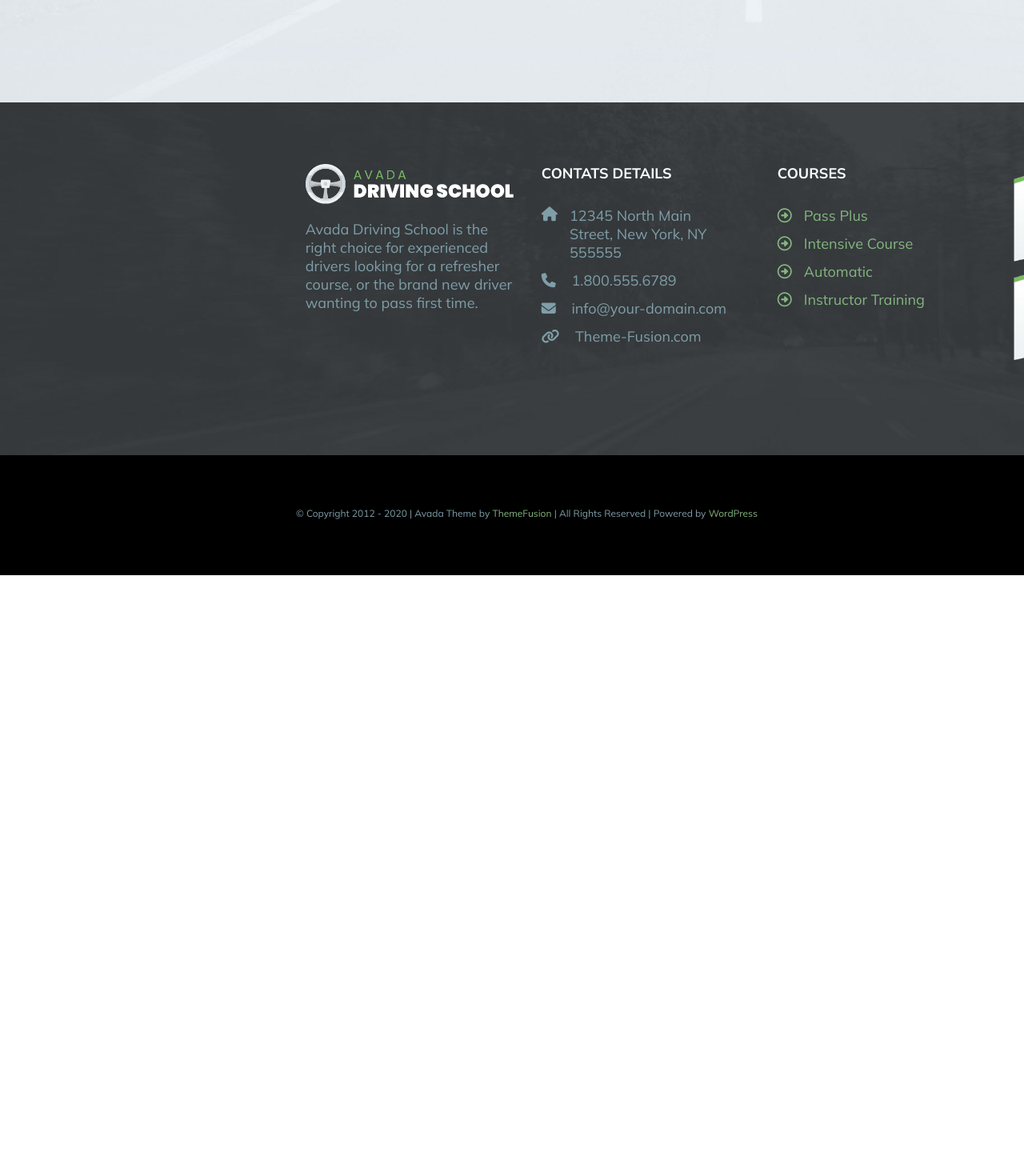
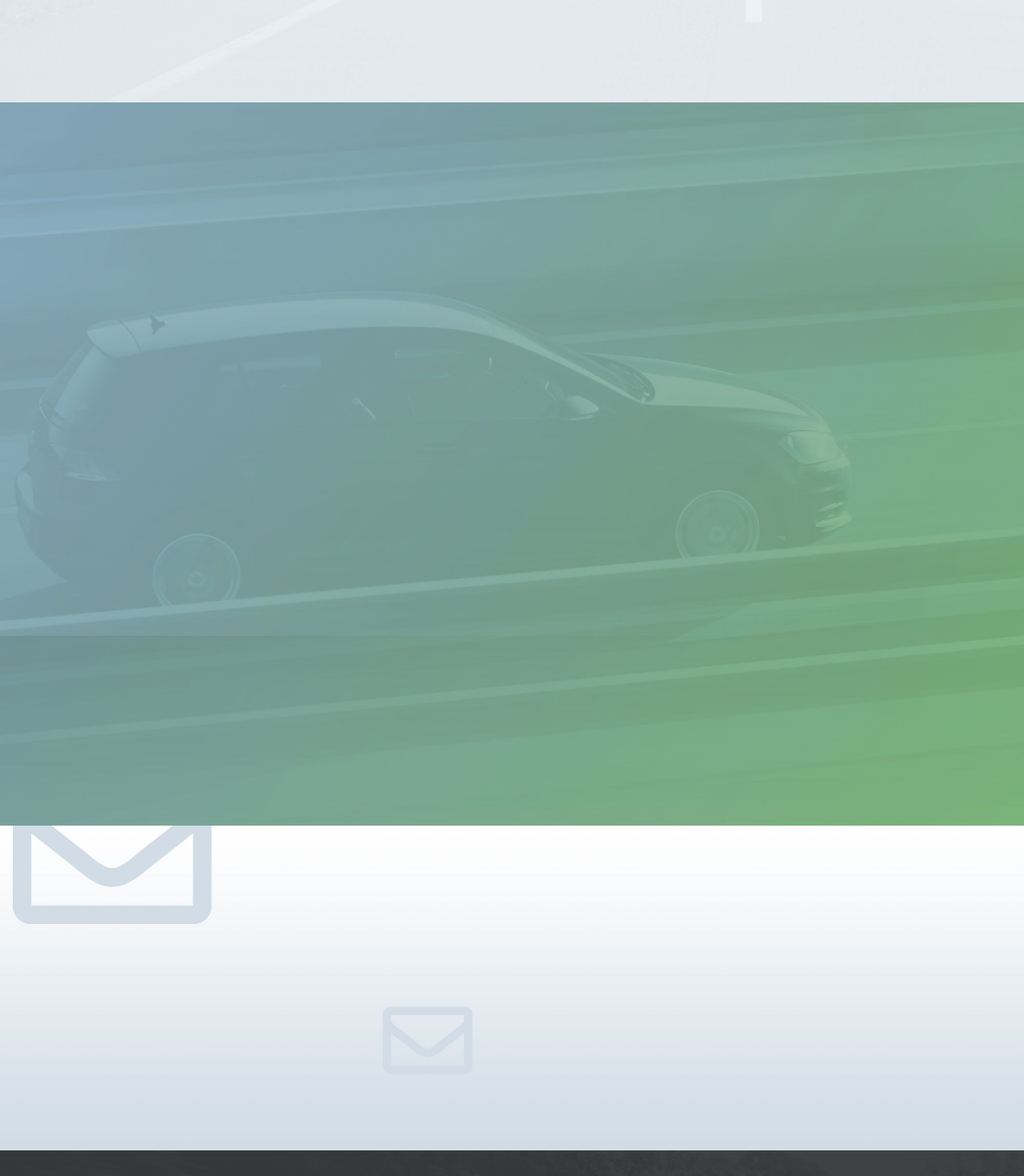
Before and after one commit to Deceit-87/proj-html-vuejs, a Vue app: page / in a window 1280 px wide. Shown: the part 4180-5650 px from the top of the page at 80% size. Before the commit the page ends 4899 px from the top, so only its background shows below. Built offline with nearby package versions, Linux system fonts and the light colour scheme.

Commit message:
+ latestnews bkg + newsletter bkg

```diff
--- a/src/App.vue
+++ b/src/App.vue
@@ -2,9 +2,11 @@
   <div id="app">
     <Header />
     <Form />
-    <Courses/>
-    <Instructor/>
-    <Testimonials/>
+    <Courses />
+    <Instructor />
+    <Testimonials />
+    <LatestNews />
+    <NewsLetter />
     <Footer />
   </div>
 </template>
@@ -16,7 +18,8 @@ import Form from "./components/MainForm.vue";
 import Courses from "./components/MainCourse.vue";
 import Instructor from "./components/MainInstructor.vue";
 import Testimonials from "./components/MainTestimonials.vue";
-
+import LatestNews from "./components/MainNews.vue";
+import NewsLetter from "./components/MainLetter.vue";
 
 export default {
   name: "App",
@@ -26,6 +29,8 @@ export default {
     Courses,
     Instructor,
     Testimonials,
+    LatestNews,
+    NewsLetter,
     Footer,
   },
 };
@@ -33,7 +38,6 @@ export default {
 
 <style lang="scss">
 :root {
-
   --text-xs: #7f9ea8;
   --main-green: #85b680;
   --over-green: #79b27b;
@@ -44,8 +48,8 @@ export default {
   margin: 0;
   padding: 0;
   box-sizing: border-box;
-  font-family: 'Montserrat', sans-serif;
-  font-family: 'Mulish', sans-serif;
+  font-family: "Montserrat", sans-serif;
+  font-family: "Mulish", sans-serif;
 }
 ul,
 ol {
@@ -88,15 +92,14 @@ ol {
   font-weight: 700;
   padding: 8px 18px;
   border: 3px solid var(--text-xs);
-    transition: all .3s ease;
+  transition: all 0.3s ease;
   text-transform: uppercase;
   background-color: #fff;
-    color:var(--text-xs);
+  color: var(--text-xs);
   transition: all 0.5s;
-    &:hover{
+  &:hover {
     border: 3px solid var(--over-green);
     color: var(--over-green);
-
   }
 }
 .container-fluid {
@@ -119,7 +122,7 @@ ol {
     width: 260px;
   }
 }
-h3{
+h3 {
   font-size: 42px;
   font-weight: 700;
 }
--- /dev/null
+++ b/src/components/MainLetter.vue
@@ -0,0 +1,21 @@
+<template>
+  <section id="news_letter">
+
+  </section>
+</template>
+
+<script>
+export default {
+
+}
+</script>
+
+<style>
+#news_letter{
+    min-height:406px;
+    background-image: url('../assets/img/newsletter_background.jpg');
+    background-size: cover;
+    background-repeat: no-repeat;
+    background-position: center;
+}
+</style>
--- /dev/null
+++ b/src/components/MainNews.vue
@@ -0,0 +1,21 @@
+<template>
+  <section id="news">
+
+  </section>
+</template>
+
+<script>
+export default {
+
+}
+</script>
+
+<style>
+#news{
+    min-height: 904px;
+    background-image: url('../assets/img/latestnews-background.jpg');
+    background-size: cover;
+    background-repeat: no-repeat;
+    background-position: center;
+}
+</style>
```
Also changed, not shown: src/assets/img/latestnews-background.jpg (added). Lines whose indentation alone changed are shown as unchanged.
